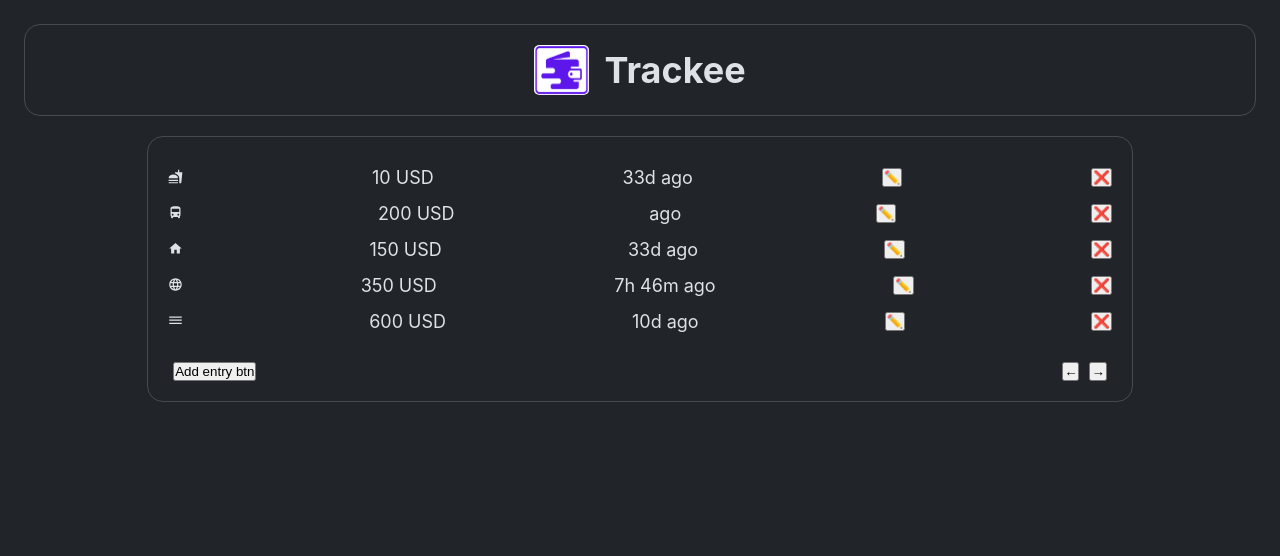
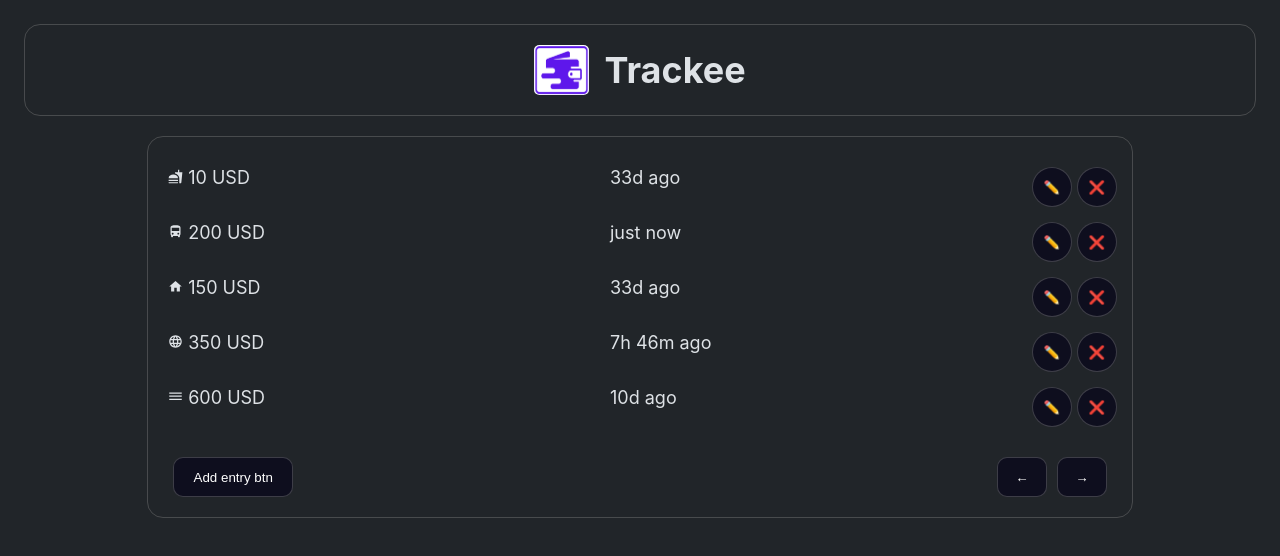
Before and after one commit to alexprimak24/expense-tracker, a React (Create React App) app: page / in a window 1280 px wide. Shown: the top 556 px of the page. Built offline with nearby package versions, Linux system fonts and the light colour scheme.

Commit message:
🧿Added Some Basic Styling

```diff
--- a/src/App.tsx
+++ b/src/App.tsx
@@ -1,4 +1,4 @@
-import React from 'react';
+import React, { useState } from 'react';
 import Header from './features/expenses/components/Header/Header';
 import ExpensesHistory from './features/expenses/components/ExpensesHistory/ExpensesHistory';
 import { Entry, Categories } from './types';
@@ -47,10 +47,11 @@ const mockExpense: Entry[] = [
 ];
 
 function App() {
+  const [entry, setEntry] = useState(mockExpense);
   return (
     <div className="App">
       <Header />
-      <ExpensesHistory expenseHistory={mockExpense} />
+      <ExpensesHistory expenseHistory={entry} />
     </div>
   );
 }
--- a/src/features/expenses/components/ExpensesHistory/ExpenseEntry.tsx
+++ b/src/features/expenses/components/ExpensesHistory/ExpenseEntry.tsx
@@ -29,8 +29,8 @@ const CategoryIcons: Record<Categories, ReactNode> = {
 //MAYBE USE SOME HOOK FOR CONVERTING DATE FROM NUMBER TO THE HUMAN READABLE FORM
 // OR
 // dhm HOOK CHANGE TO THE WAY IT WOULD BE EASIER TO USE WITH THE USER INPUT
-function dhm(date: string) {
-  const ms = Date.now() - Date.parse(date);
+function dhm(date: number) {
+  const ms = Date.now() - date;
 
   const days = Math.floor(ms / (24 * 60 * 60 * 1000));
   const daysms = ms % (24 * 60 * 60 * 1000);
@@ -43,10 +43,10 @@ function dhm(date: string) {
   const returnedMinutes = minutes < 1 ? '' : minutes + 'm';
 
   const ago = ' ago';
-
-  if (days < 1) return returnedHours + ' ' + returnedMinutes + ago;
-  else if (days > 1) return returnedDays + ago;
-  else if (hours < 1) return returnedMinutes + ago;
+  if (days < 1 && hours < 1 && minutes < 1) return 'just now';
+  else if (days < 1) return returnedHours + ' ' + returnedMinutes + ago;
+  else if (days >= 1) return returnedDays + ago;
+  else if (hours <= 1 && minutes > 1) return returnedMinutes + ago;
 }
 
 function HistoryEntry({ expense }: ExpensesEntryProps) {
@@ -56,39 +56,18 @@ function HistoryEntry({ expense }: ExpensesEntryProps) {
     <div style={HistoryEntryStyle.entry}>
       <span>{CategoryIcons[category]}</span>
       <div>{amount + ' ' + currency}</div>
-      <div>{dhm(date.toString())}</div>
-      <button>✏️</button>
-      <button>❌</button>
+      <div>{dhm(Date.parse(date.toString()))}</div>
+      <button className="button button--entry">✏️</button>
+      <button className="button button--entry button--entry--spaced">❌</button>
     </div>
   );
 }
 
 const HistoryEntryStyle = {
   entry: {
-    display: 'flex',
-    alignItems: 'center',
+    display: 'grid',
+    gridTemplateColumns: '20px 1fr 1fr 40px 40px',
     minWidth: '100%',
-    // gap: '10px',
-    justifyContent: 'space-between',
-  },
-  entries: {
-    display: 'flex',
-    alignItems: 'center',
-    flexDirection: 'column',
-    justifyContent: 'center',
-    minWidth: '100%',
-    margin: 'auto',
-    gap: '15px',
-    padding: '20px 10px',
-  } as React.CSSProperties,
-  action: {
-    display: 'flex',
-    justifyContent: 'space-between',
-    padding: '10px 20px',
-  } as React.CSSProperties,
-  pagination: {
-    display: 'flex',
-    gap: '10px',
   } as React.CSSProperties,
 };
 
--- a/src/features/expenses/components/ExpensesHistory/ExpensesHistory.tsx
+++ b/src/features/expenses/components/ExpensesHistory/ExpensesHistory.tsx
@@ -15,10 +15,10 @@ function ExpensesHistory({ expenseHistory }: ExpensesHistoryProps) {
         ))}
       </div>
       <div style={ExpensesHistoryStyle.action}>
-        <button>Add entry btn</button>
+        <button className="button">Add entry btn</button>
         <div style={ExpensesHistoryStyle.pagination}>
-          <button>←</button>
-          <button>→</button>
+          <button className="button button--pagination">←</button>
+          <button className="button button--pagination">→</button>
         </div>
       </div>
     </section>
--- a/src/index.css
+++ b/src/index.css
@@ -45,3 +45,32 @@ body {
   padding: 10px;
   border-radius: 16px;
 }
+
+.button {
+  height: 40px;
+  width: 12rem;
+  padding: '10px 10px';
+  background: #0e0e1e;
+  color: #ffffff;
+  border: 1px solid rgba(128, 128, 128, 0.411);
+  border-radius: 10px;
+  cursor: pointer;
+}
+
+.button:hover {
+  background: #141430;
+}
+.button--pagination {
+  height: 40px;
+  width: 5rem;
+}
+
+.button--entry {
+  width: 40px;
+  height: 40px;
+  border-radius: 100%;
+}
+
+.button--entry--spaced {
+  margin-left: 5px;
+}
```
